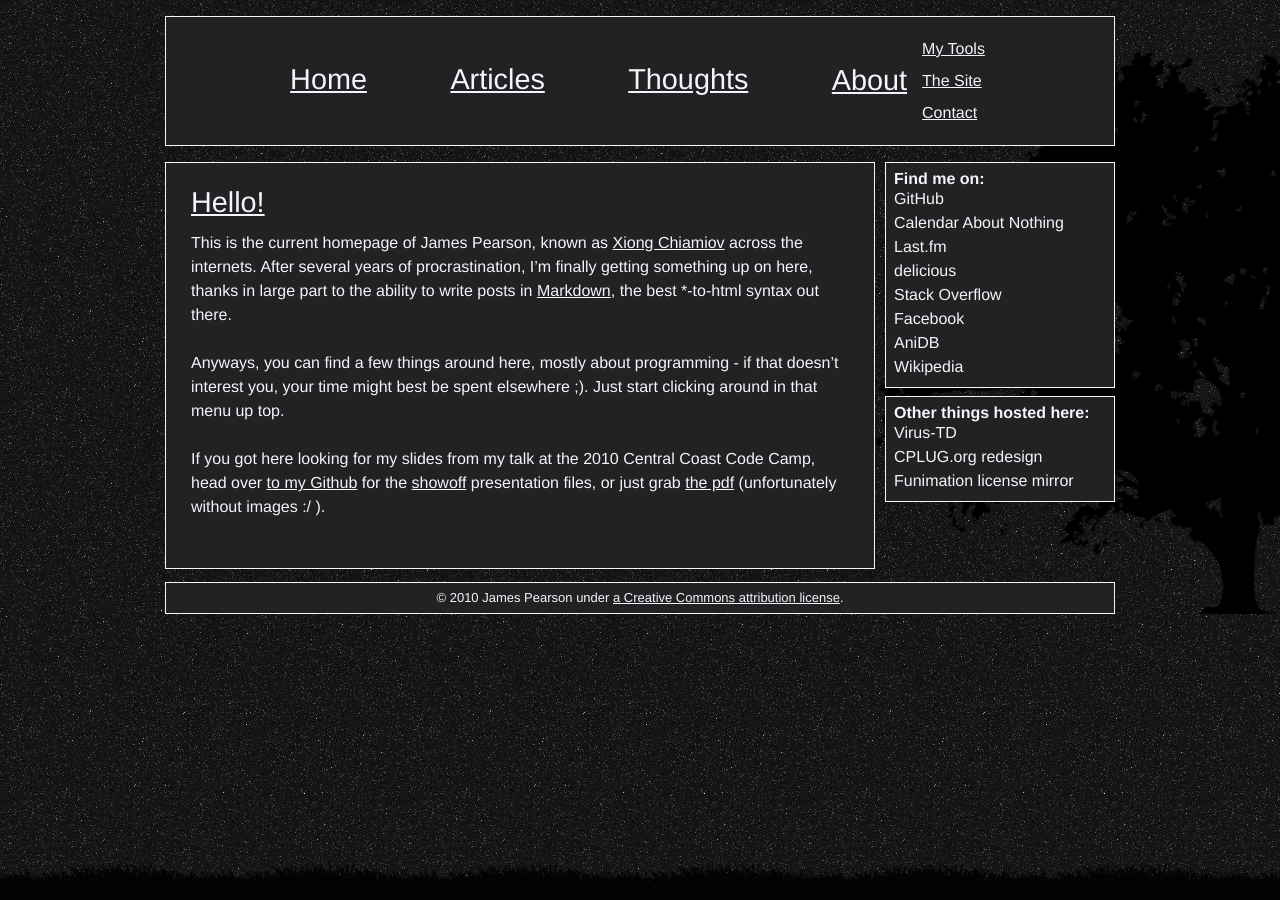
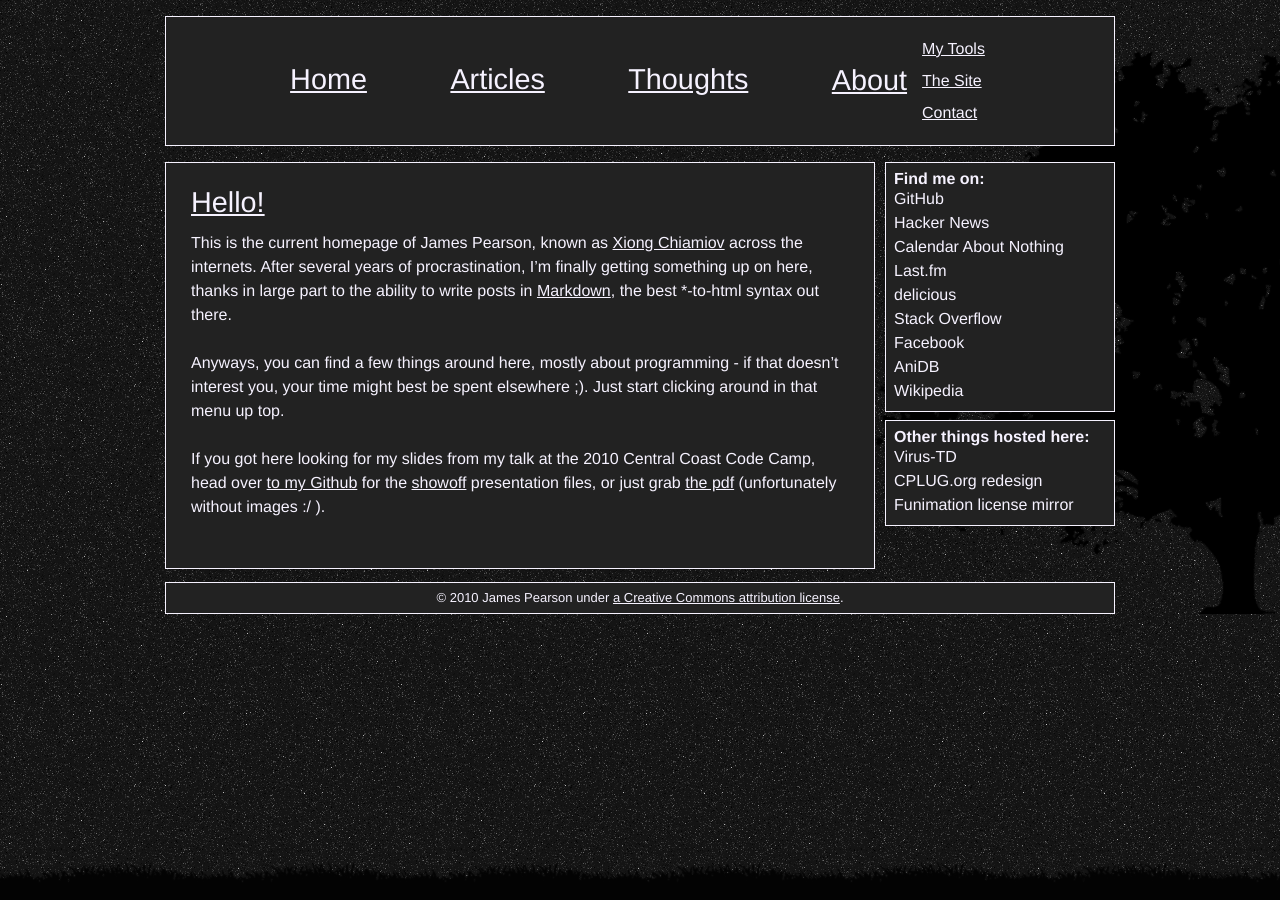
Before and after one commit to xiongchiamiov/xiongchiamiov.github.com, a Jekyll site: the page built from index.md, in a window 1280 px wide. Built offline with Jekyll 4.4.1, drawn with Linux system fonts in a browser that asks for light colours; Markdown is read by kramdown in place of the engine named in the settings; comment, search, counter and statistics services are not loaded.

Commit message:
add link to my hacker news account

```diff
--- a/_includes/page_bottom.html
+++ b/_includes/page_bottom.html
@@ -3,6 +3,7 @@
 		<div>
 			<h1>Find me on:</h1>
 			<a href="http://github.com/xiongchiamiov">GitHub</a><br />
+			<a href="http://news.ycombinator.com/user?id=xiongchiamiov">Hacker News</a><br />
 			<a href="http://calendaraboutnothing.com/~xiongchiamiov">Calendar About Nothing</a><br />
 			<a href="http://www.last.fm/user/xiongchiamiov">Last.fm</a><br />
 			<a href="http://delicious.com/xiong.chiamiov">delicious</a><br />
```
